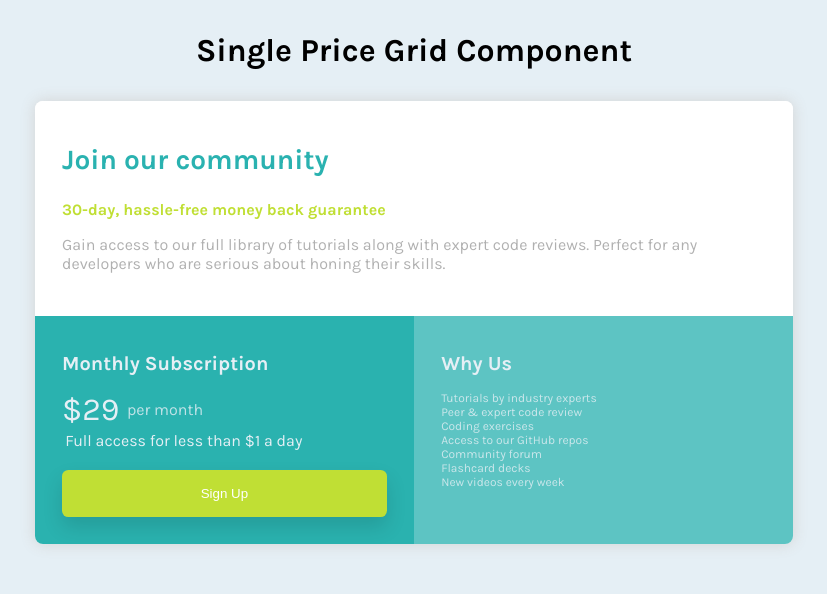
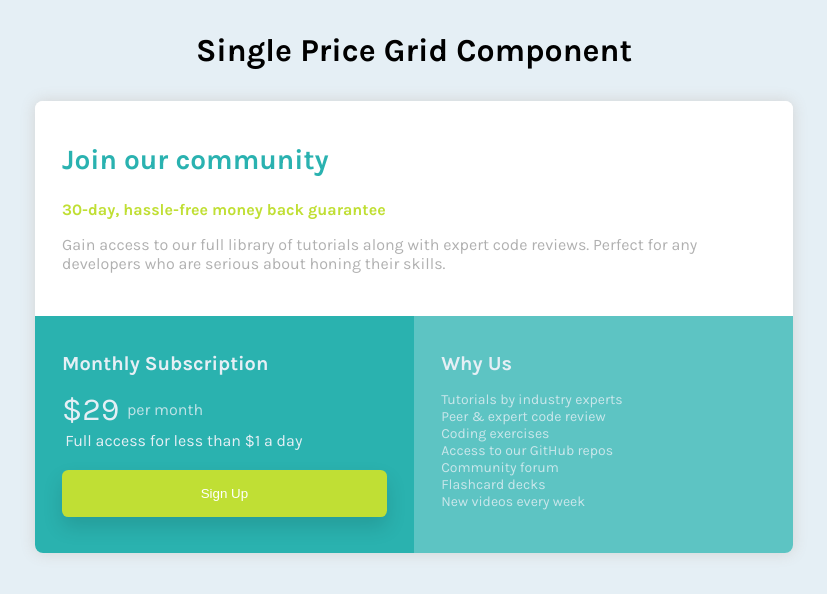
Before and after one commit to theAvocadoCoder/single-price-grid-component, a plain HTML site: page index.html in a window 1280 px wide. Shown: the whole page, without its empty margins (226-1053 px from the left). Drawn offline with Linux system fonts and the light colour scheme.

Commit message:
chore: Use semantic markup for the "Why Us" list

```diff
--- a/css/styles.css
+++ b/css/styles.css
@@ -93,8 +93,12 @@ h2 {
   background-color: #2ab2b0c1;
 }
 
-.item-3 div p {
-  margin: 0;
+.item-3 ul {
+  padding: 0;
+}
+
+.item-3 ul li {
   opacity: .8;
-  font-size: 12px
+  font-size: 14px;
+  list-style: none;
 }
--- a/index.html
+++ b/index.html
@@ -46,15 +46,15 @@
       <div class="item item-3">
         <h2>Why Us</h2>
 
-        <div>
-          <p>Tutorials by industry experts</p>
-          <p>Peer &amp; expert code review</p>
-          <p>Coding exercises</p>
-          <p>Access to our GitHub repos</p>
-          <p>Community forum</p>
-          <p>Flashcard decks</p>
-          <p>New videos every week</p>
-        </div>
+        <ul>
+          <li>Tutorials by industry experts</li>
+          <li>Peer &amp; expert code review</li>
+          <li>Coding exercises</li>
+          <li>Access to our GitHub repos</li>
+          <li>Community forum</li>
+          <li>Flashcard decks</li>
+          <li>New videos every week</li>
+        </ul>
       </div>
     </div>
   </div>
```
